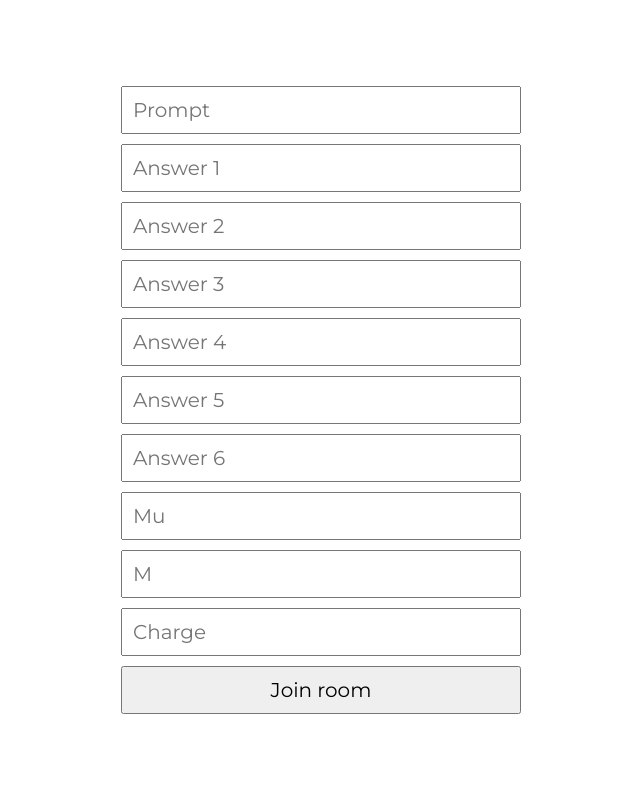
After one commit to hnhaefliger/crowdbyte, a Django app: page /host in a window 1280 px wide. The commit adds this page. Shown: the whole page, without its empty margins (319-959 px from the left). Run offline with Django 3.2, Linux system fonts and the light colour scheme.

Commit message:
move all functions for setting up, joining and starting games to gui frontend

```diff
--- /dev/null
+++ b/crowdfi/frontend/static/frontend/join.js
@@ -0,0 +1,6 @@
+const roomId = document.getElementById('room-id');
+const roomJoin = document.getElementById('room-join');
+
+roomJoin.addEventListener('click', (event) => {
+    window.location.replace('http://192.168.1.124:8000/room/' + roomId.value);
+});
--- a/crowdfi/frontend/static/frontend/room.js
+++ b/crowdfi/frontend/static/frontend/room.js
@@ -25,6 +25,10 @@ const drawText = (canvas, x, y, text, color) => {
 }
 
 const drawGame = (canvas, state) => {
+  prompt.innerHTML = state.prompt;
+
+  canvas.clearRect(0, 0, canvas.width, canvas.height);
+
   canvas.font = "30px Montserrat";
   gameCanvas.fillStyle = '#f0ebcc';
   gameCanvas.fillRect(0, 0, game.width, game.height);
@@ -62,7 +66,7 @@ socket.onmessage = (message) => {
 }
 
 socket.onclose = () => {
-  console.log('socket closed');
+  window.location.replace('http://192.168.1.124:8000/room');
 }
 
 gameCanvas.canvas.addEventListener("mousemove", (event) => {
--- /dev/null
+++ b/crowdfi/frontend/static/frontend/start.css
@@ -0,0 +1,41 @@
+body {
+    padding: 0;
+    margin: 0;
+    width: 100vw;
+    height: 100vh;
+    font-family: "Montserrat";
+    overflow: hidden;
+}
+
+#main-container {
+    width: 100vw;
+    height: 100vh;
+    margin: 0;
+    padding: 0;
+    display: flex;
+    align-items: center;
+    justify-content: center;
+    flex-direction: column;
+}
+
+#join-form {
+    width: 400px;
+}
+
+.option {
+    font-size: 20px;
+    padding: 10px;
+    font-family: "Montserrat";
+    margin: 0;
+    margin-bottom: 10px;
+    width: 100%;
+    box-sizing: border-box;
+}
+
+#room-join {
+    font-size: 20px;
+    padding: 10px;
+    font-family: "Montserrat";
+    margin: 0;
+    width: 100%;
+}
--- /dev/null
+++ b/crowdfi/frontend/static/frontend/start.js
@@ -0,0 +1,41 @@
+const prompt = document.getElementById('prompt');
+const answer1 = document.getElementById('answer-1');
+const answer2 = document.getElementById('answer-2');
+const answer3 = document.getElementById('answer-3');
+const answer4 = document.getElementById('answer-4');
+const answer5 = document.getElementById('answer-5');
+const answer6 = document.getElementById('answer-6');
+const mu = document.getElementById('mu');
+const m = document.getElementById('m');
+const charge = document.getElementById('charge');
+const roomJoin = document.getElementById('room-join');
+
+var characters = 'ABCDEFGHIJKLMNOPQRSTUVWXYZabcdefghijklmnopqrstuvwxyz1234567890';
+var charactersLength = characters.length;
+
+function makeid(length) {
+    var result = '';
+
+    for (var i=0; i<length; i++) {
+        result += characters.charAt(Math.floor(Math.random() * charactersLength));
+    }
+
+    return result;
+}
+
+roomJoin.addEventListener('click', (event) => {
+    if (mu.value && m.value && charge.value && answer1.value) {
+        window.location.replace('http://192.168.1.124:8000/host/' + makeid(16)
+        + '?prompt=' + prompt.value
+        + '&answer1=' + answer1.value
+        + '&answer2=' + answer2.value
+        + '&answer3=' + answer3.value
+        + '&answer4=' + answer4.value
+        + '&answer5=' + answer5.value
+        + '&answer6=' + answer6.value
+        + '&mu=' + mu.value
+        + '&m=' + m.value
+        + '&charge=' + charge.value
+        );
+    }
+});
--- /dev/null
+++ b/crowdfi/frontend/templates/frontend/start.html
@@ -0,0 +1,33 @@
+<!DOCTYPE HTML>
+<html>
+
+<head>
+    <meta charset="UTF-8">
+    <title>Stock Swarm</title>
+    <link rel="preconnect" href="https://fonts.gstatic.com">
+    <link href="https://fonts.googleapis.com/css2?family=Montserrat&display=swap" rel="stylesheet">
+
+    {% load static %}
+    <link rel="stylesheet" href="{% static "frontend/start.css" %}">
+</head>
+
+<body>
+    <div id="main-container">
+        <form id="join-form">
+            <input id="prompt" class="option" type="text" placeholder="Prompt"></input>
+            <input id="answer-1" class="option" type="text" placeholder="Answer 1"></input>
+            <input id="answer-2" class="option" type="text" placeholder="Answer 2"></input>
+            <input id="answer-3" class="option" type="text" placeholder="Answer 3"></input>
+            <input id="answer-4" class="option" type="text" placeholder="Answer 4"></input>
+            <input id="answer-5" class="option" type="text" placeholder="Answer 5"></input>
+            <input id="answer-6" class="option" type="text" placeholder="Answer 6"></input>
+            <input id="mu" class="option" type="text" placeholder="Mu"></input>
+            <input id="m" class="option" type="text" placeholder="M"></input>
+            <input id="charge" class="option" type="text" placeholder="Charge"></input>
+            <button id="room-join" type="button">Join room</button>
+        </form>
+    </div>
+    <script src="{% static "frontend/start.js" %}"></script>
+</body>
+
+</html>
--- a/crowdfi/frontend/urls.py
+++ b/crowdfi/frontend/urls.py
@@ -2,6 +2,8 @@ from django.urls import path
 from . import views
 
 urlpatterns = [
+    path('room', views.join, name='join'),
     path('room/<str:room_id>', views.room, name='room'),
+    path('host', views.start, name='start'),
     path('host/<str:room_id>', views.host, name='host'),
 ]
--- a/crowdfi/frontend/views.py
+++ b/crowdfi/frontend/views.py
@@ -1,4 +1,10 @@
 from django.shortcuts import render
+
+def start(request):
+    return render(request, 'frontend/start.html')
+
+def join(request):
+    return render(request, 'frontend/join.html')
 
 def room(request, room_id):
     return render(request, 'frontend/room.html', {
--- a/crowdfi/rooms/consumers.py
+++ b/crowdfi/rooms/consumers.py
@@ -95,6 +95,7 @@ def set_interval(t, function, i):
 
 def format_state_for_player(state, playerid):
     return {
+        'prompt': state['prompt'],
         'option1': state['option1'],
         'option2': state['option2'],
         'option3': state['option3'],
@@ -178,6 +179,7 @@ class HostConsumer(WebsocketConsumer):
 
         if data['type'] == 'setup':
             settings.GAME_STATES[self.room_id] = {
+                'prompt': data['prompt'],
                 'option1': data['option1'],
                 'option2': data['option2'],
                 'option3': data['option3'],
```
Also changed, not shown: crowdfi/frontend/static/frontend/host.css (+17 -4 lines), crowdfi/frontend/static/frontend/host.js (+33 -10 lines), crowdfi/frontend/static/frontend/join.css (added, +41 -0 lines), crowdfi/frontend/templates/frontend/host.html (+10 -1 lines), crowdfi/frontend/templates/frontend/join.html (added, +24 -0 lines).
